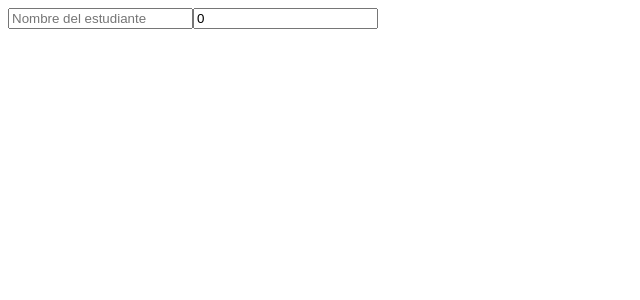
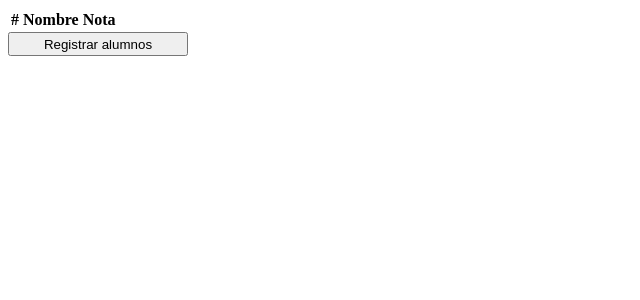
Before and after one commit to Turppie/student-grades, an Angular app: page / in a window 1280 px wide. Shown: the top 300 px of the page, without its empty margins (0-640 px from the left). Built offline with nearby package versions, Linux system fonts and the light colour scheme.

Commit message:
feat: add student-table component, student routing and update app.routes

```diff
--- a/src/app/app.routes.ts
+++ b/src/app/app.routes.ts
@@ -3,6 +3,6 @@ import { Routes } from '@angular/router';
 export const routes: Routes = [
     {
         path: '',
-        loadComponent: () => import('./components/student-form/student-form.component').then((m)=>m.RegisterStudent)
+        loadChildren: () => import('./components/student.routes').then(m=>m.STUDENT_ROUTES)
     }
 ];
--- /dev/null
+++ b/src/app/components/student-table/student-table.component.css
@@ -0,0 +1,4 @@
+.student-form-btn{
+    width: 180px;
+    height: 24px;
+}
--- /dev/null
+++ b/src/app/components/student-table/student-table.component.html
@@ -0,0 +1,28 @@
+<table>
+    <thead>
+        <tr>
+            <th>#</th>
+            <th>Nombre</th>
+            <th>Nota</th>
+        </tr>
+    </thead>
+    <tbody>
+        <ng-container *ngFor="let student of students; let i = index">
+        <tr *ngIf="student &&student.name">
+            <td class="number">{{i+1}}</td>
+            <td>
+                <div class="student-name">{{student.name}}</div>
+            </td>
+            <td>
+                <div class="student-score">{{student.score}}</div>
+            </td>
+        </tr>
+        </ng-container>
+    </tbody>
+</table>
+
+<button
+(click)="goToStudentForm()"
+class="student-form-btn">
+Registrar alumnos
+</button>
--- /dev/null
+++ b/src/app/components/student-table/student-table.component.ts
@@ -0,0 +1,32 @@
+import { NgFor, NgIf } from "@angular/common";
+import { Student } from "../../models/student.model";
+import { StudentService } from "../../services/student.service";
+import { Component } from "@angular/core";
+import { Router } from "@angular/router";
+
+
+@Component({
+    selector: 'app-student-table',
+    standalone: true,
+    templateUrl: './student-table.component.html',
+    styleUrls: ['./student-table.component.css'],
+    imports:[NgFor, NgIf]
+})
+
+export class StudentTable {
+    students: Student[] = [];
+
+    constructor(
+        private studentService: StudentService,
+        private router: Router,
+    ) {}
+
+    ngOnInit(): void {
+        this.students = this.studentService.getStudents();
+        console.log(this.students);
+    }
+
+    goToStudentForm(): void {
+        this.router.navigate(['/register-student']);
+    }
+}
--- /dev/null
+++ b/src/app/components/student.routes.ts
@@ -0,0 +1,12 @@
+import { Routes } from "@angular/router";
+
+export const STUDENT_ROUTES: Routes = [
+     {
+        path: 'register-student',
+        loadComponent: () => import('./student-form/student-form.component').then((m)=>m.RegisterStudent)
+    },
+    {
+        path: '',
+        loadComponent: () => import('./student-table/student-table.component').then((m)=>m.StudentTable)
+    }
+]
```
